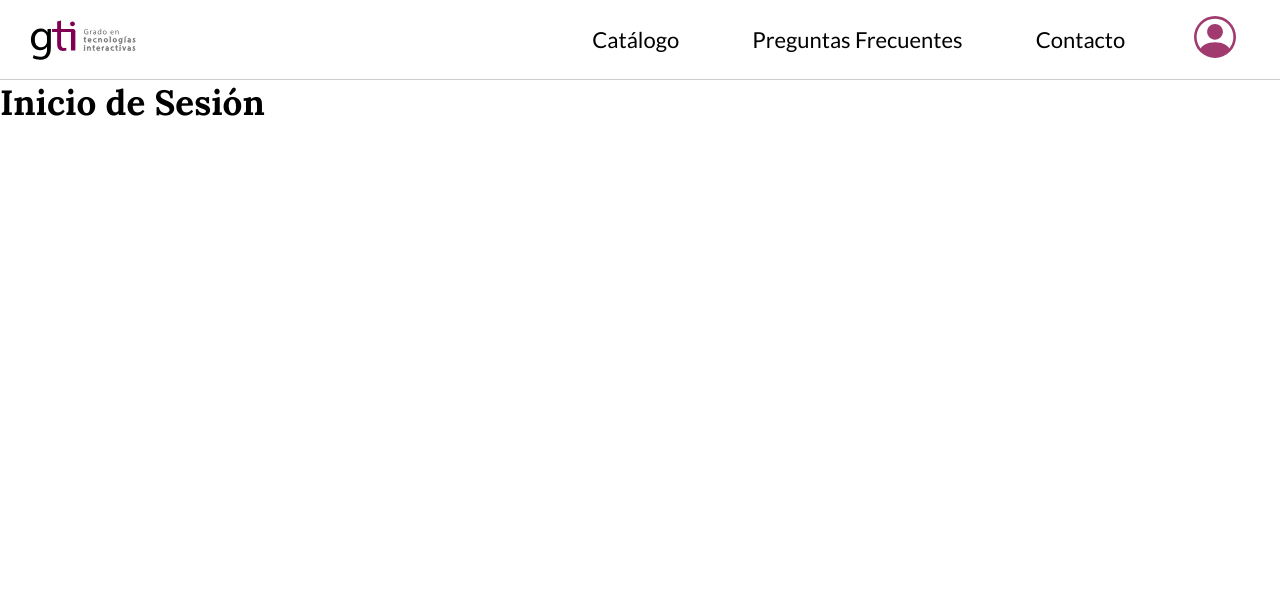
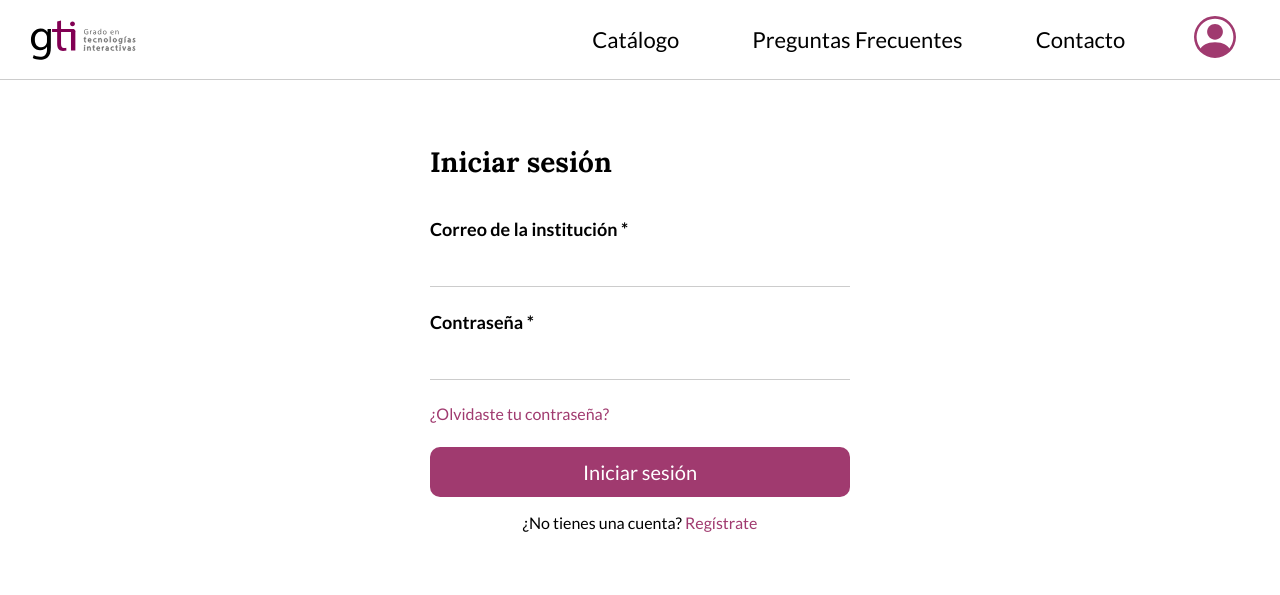
Before and after one commit to RebecaMAy/PROA05, a PHP site: page /app-gti/login.php in a window 1280 px wide. Shown: the top 595 px of the page. Run offline with PHP 8.4, Linux system fonts and the light colour scheme.

Commit message:
chore: login html+css

```diff
--- /dev/null
+++ b/src/app-gti/css/login.css
@@ -0,0 +1,75 @@
+.login {
+    padding: 4em 2em;
+    display: flex;
+    justify-content: center;
+    align-items: center;
+}
+
+.formulario-login {
+    max-width: 420px;
+    width: 100%;
+    display: flex;
+    flex-direction: column;
+    gap: 1.5em;
+}
+
+.formulario-login h2 {
+    font-family: var(--fuente-lora);
+    font-size: 1.75em;
+    font-weight: 700;
+    margin-bottom: 0.5em;
+}
+
+.formulario-login .campo {
+    display: flex;
+    flex-direction: column;
+    gap: 0.5em;
+}
+
+.input-base {
+    width: 100%;
+}
+
+.enlace-secundario {
+    color: var(--color-principal);
+    text-decoration: none;
+    font-family: var(--fuente-lato);
+    font-weight: 500;
+    font-size: 1em;
+}
+
+.enlace-secundario:hover {
+    text-decoration: underline;
+}
+
+.formulario-login .btn {
+    width: 100%;
+}
+
+.texto-secundario {
+    text-align: center;
+    font-family: var(--fuente-lato);
+    font-weight: 400;
+    font-size: 1em;
+    margin-top: -0.5em;
+}
+
+@media (max-width: 480px) {
+    .login {
+        padding: 2em 1em;
+    }
+
+    .formulario-login h2 {
+        font-size: 1.375em;
+    }
+
+    .formulario-login .btn {
+        font-size: 1em;
+        padding: 0.75em;
+    }
+
+    .texto-secundario,
+    .enlace-secundario {
+        font-size: 1em;
+    }
+}
--- a/src/app-gti/login.php
+++ b/src/app-gti/login.php
@@ -3,22 +3,46 @@
 <head>
     <meta charset="UTF-8">
     <meta name="viewport"
-          content="width=device-width, user-scalable=no, initial-scale=1.0, maximum-scale=1.0, minimum-scale=1.0">
+          content="width=device-width, initial-scale=1.0">
     <meta http-equiv="X-UA-Compatible" content="ie=edge">
-    <title>Login</title>
+    <title>Iniciar sesión</title>
     <link rel="stylesheet" href="css/estilos.css">
     <link rel="stylesheet" href="css/header.css">
+    <link rel="stylesheet" href="css/login.css">
     <script src="js/menu.js" defer></script>
 </head>
 <body>
-<?php // PROVISIONAL SIN EL LOGIN
+<?php
 $usuario = json_decode(file_get_contents("../api/data/usuarioActivo.json"));
 $logueado = $usuario && $usuario->logeado;
 $rutaBase = "./";
 include $logueado ? 'includes/headerLogueado.inc' : 'includes/headerNoLogueado.inc';
 ?>
 
-<h2>Inicio de Sesión</h2>
+<section class="login">
+    <form class="formulario-login">
+        <h2>Iniciar sesión</h2>
+
+        <div class="campo">
+            <label for="correo">Correo de la institución *</label>
+            <input type="email" id="correo" class="input-base">
+        </div>
+
+        <div class="campo">
+            <label for="contrasena">Contraseña *</label>
+            <input type="password" id="contrasena" class="input-base">
+        </div>
+
+        <a href="#" class="enlace-secundario">¿Olvidaste tu contraseña?</a>
+
+        <button type="submit" class="btn">Iniciar sesión</button>
+
+        <p class="texto-secundario">
+            ¿No tienes una cuenta?
+            <a href="registro.php" class="enlace-secundario">Regístrate</a>
+        </p>
+    </form>
+</section>
 
 </body>
 </html>
```
